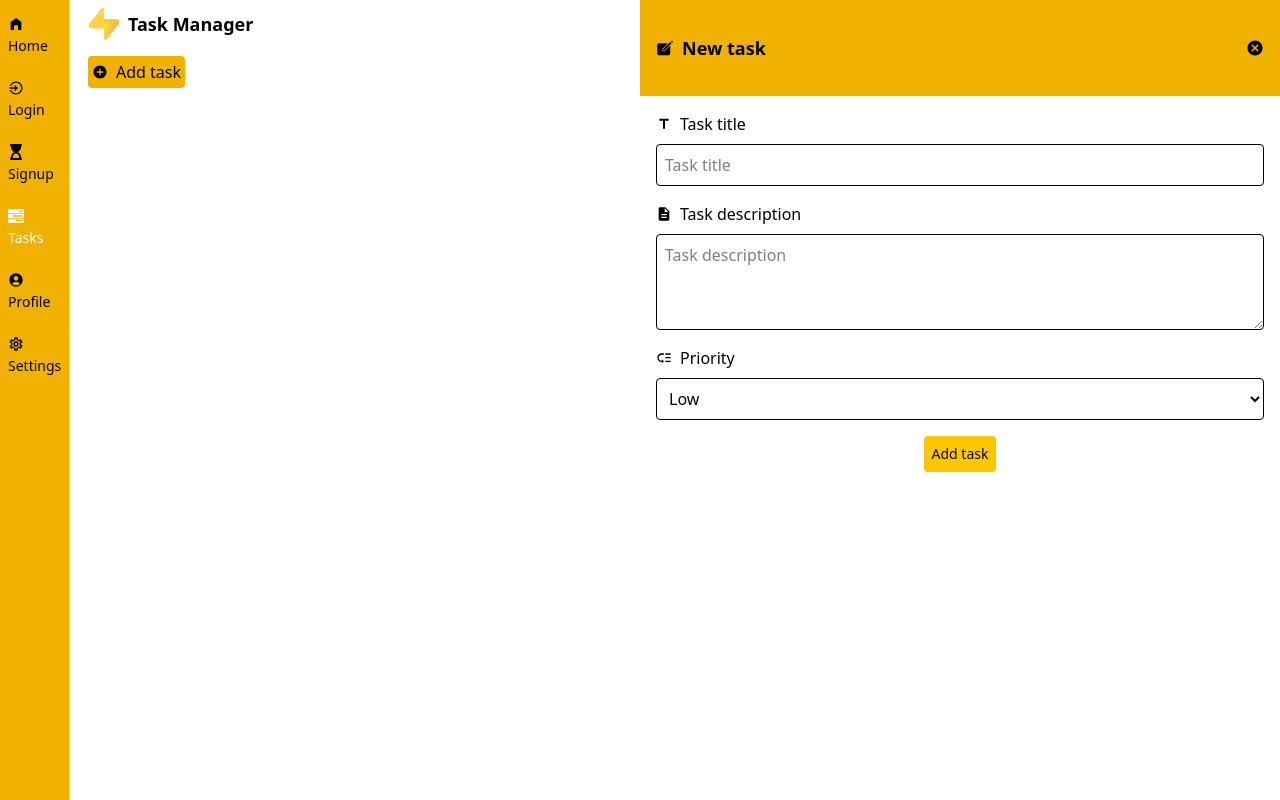
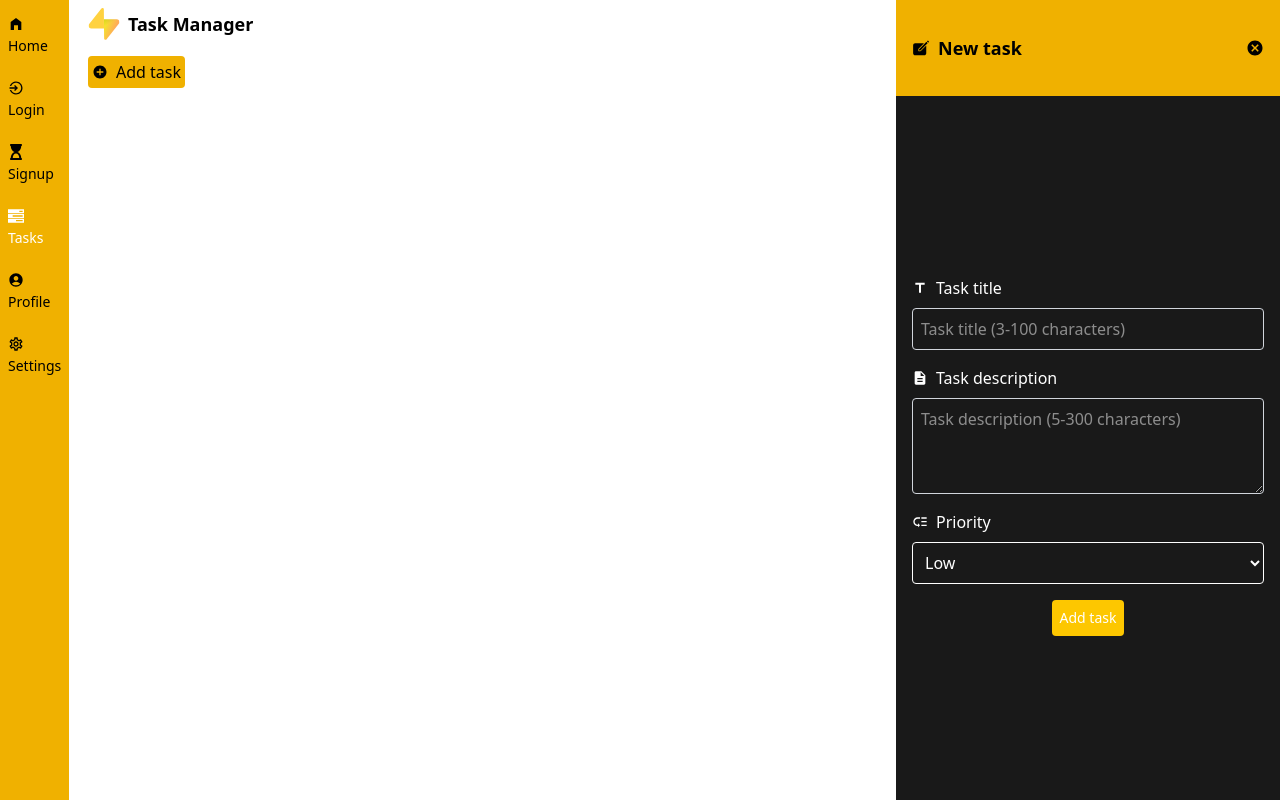
Before and after one commit to StevenMODIMO/task-manager-react-supabase, a React (Vite) app: page /tasks in a window 1280 px wide. Both pictures are taken after a click on the button "Add task". Built offline with nearby package versions, Linux system fonts and the light colour scheme; no server answers.

Commit message:
task-manager: react+supabase

```diff
--- a/src/actions/addTask.tsx
+++ b/src/actions/addTask.tsx
@@ -6,4 +6,17 @@ interface TaskProps {
   priority: string;
 }
 
-export const addTask = () => {};
+export const addTask = async ({ title, description, priority }: TaskProps) => {
+  const { data, error } = await supabase
+    .from("tasks")
+    .insert({
+      title,
+      description,
+      priority,
+      completed: false,
+      status: "on-going",
+    })
+    .single();
+
+  return { data, error };
+};
--- a/src/components/AddTaskForm.tsx
+++ b/src/components/AddTaskForm.tsx
@@ -1,4 +1,9 @@
-import { useState, type Dispatch, type SetStateAction } from "react";
+import {
+  useState,
+  type Dispatch,
+  type SetStateAction,
+  type FormEvent,
+} from "react";
 import { IoIosCreate } from "react-icons/io";
 import {
   MdCancel,
@@ -7,7 +12,7 @@ import {
   MdLowPriority,
 } from "react-icons/md";
 import { motion } from "motion/react";
-import { supabase } from "../supabase-client";
+import { addTask } from "../actions/addTask";
 
 interface FormProps {
   setOpenForm: Dispatch<SetStateAction<boolean>>;
@@ -17,13 +22,61 @@ export default function AddTaskForm({ setOpenForm }: FormProps) {
   const [title, setTitle] = useState("");
   const [description, setDescription] = useState("");
   const [priority, setPriority] = useState("low");
+  const [loading, setLoading] = useState(false);
+  const [error, setError] = useState<string | null>(null);
+  const [message, setMessage] = useState<string | null>(null);
+
+  const validateForm = () => {
+    if (title.trim().length < 3) {
+      return "Title must be at least 3 characters.";
+    }
+    if (title.trim().length > 100) {
+      return "Title must be less than 100 characters.";
+    }
+    if (description.trim().length < 5) {
+      return "Description must be at least 5 characters.";
+    }
+    if (description.trim().length > 300) {
+      return "Description must be less than 300 characters.";
+    }
+    return null;
+  };
+
+  const handleSubmit = async (e: FormEvent<HTMLFormElement>) => {
+    e.preventDefault();
+    setError(null);
+    setMessage(null);
+
+    const validationError = validateForm();
+    if (validationError) {
+      setError(validationError);
+      return;
+    }
+
+    setLoading(true);
+    const { error } = await addTask({ title, description, priority });
+    setLoading(false);
+
+    if (error) {
+      setError(error.message);
+      setMessage(null);
+      return;
+    }
+
+    setTitle("");
+    setDescription("");
+    setPriority("low");
+    setError(null);
+    setMessage("Task added successfully!");
+  };
+
   return (
     <motion.div
       initial={{ translateX: "100%" }}
       animate={{ translateX: "0%" }}
       exit={{ translateX: "100%" }}
       transition={{ duration: 0.3, ease: "easeInOut" }}
-      className="flex flex-col gap-4 fixed top-0 left-0 bg-white dark:bg-[rgba(0,0,0,0.5)] w-full h-full sm:w-[50%] sm:right-0 sm:left-auto"
+      className="flex flex-col gap-4 fixed top-0 left-0 bg-[rgba(0,0,0,0.9)] dark:bg-[rgba(0,0,0,0.5)] w-full h-full sm:w-[50%] sm:right-0 sm:left-auto lg:w-[30%]"
     >
       <header className="h-[12%] bg-yellow-500 text-black dark:text-white flex items-center justify-between px-4 font-semibold text-lg">
         <div className="flex items-center gap-2 font-semibold text-lg">
@@ -34,30 +87,50 @@ export default function AddTaskForm({ setOpenForm }: FormProps) {
           <MdCancel />
         </div>
       </header>
-      <div>
-        <form className="flex flex-col gap-4 text-black dark:text-yellow-500">
-          <label className="flex flex-col gap-2 mx-4">
+
+      <div className="flex-grow flex flex-col justify-center px-4">
+        <form
+          onFocus={() => {
+            setError(null);
+            setMessage(null);
+          }}
+          onSubmit={handleSubmit}
+          className="flex flex-col gap-4 text-white dark:text-yellow-500"
+        >
+          <label className="flex flex-col gap-2">
             <div className="flex items-center gap-2">
               <MdOutlineTitle className="dark:text-yellow-500" />
               <span className="dark:text-white">Task title</span>
             </div>
             <input
+              value={title}
+              onChange={(e) => setTitle(e.target.value)}
               type="text"
-              className="p-2 rounded outline-none border"
-              placeholder="Task title"
+              className={`p-2 rounded outline-none border dark:text-white ${
+                error?.includes("Title") ? "border-red-500" : "border-gray-300"
+              }`}
+              placeholder="Task title (3-100 characters)"
             />
           </label>
-          <label className="flex flex-col gap-2 mx-4">
+
+          <label className="flex flex-col gap-2">
             <div className="flex items-center gap-2">
               <MdDescription className="dark:text-yellow-500" />
               <span className="dark:text-white">Task description</span>
             </div>
             <textarea
-              className="p-2 h-24 rounded outline-none border"
-              placeholder="Task description"
+              value={description}
+              onChange={(e) => setDescription(e.target.value)}
+              className={`p-2 h-24 rounded outline-none border dark:text-white ${
+                error?.includes("Description")
+                  ? "border-red-500"
+                  : "border-gray-300"
+              }`}
+              placeholder="Task description (5-300 characters)"
             />
           </label>
-          <label className="flex flex-col gap-2 mx-4">
+
+          <label className="flex flex-col gap-2">
             <div className="flex items-center gap-2">
               <MdLowPriority className="dark:text-yellow-500" />
               <span className="dark:text-white">Priority</span>
@@ -72,9 +145,32 @@ export default function AddTaskForm({ setOpenForm }: FormProps) {
               <option value="low">Low</option>
             </select>
           </label>
-          <button className="bg-yellow-400 dark:text-black p-2 text-sm w-fit mx-auto rounded">
-            Add task
-          </button>
+
+          {loading ? (
+            <div className="flex items-center gap-2 justify-center bg-yellow-500 w-fit mx-auto p-2 rounded text-white text-sm">
+              <div className="rounded-full w-5 h-5 border-2 border-white animate-spin border-t-transparent"></div>
+              <span>Adding task...</span>
+            </div>
+          ) : (
+            <button
+              type="submit"
+              className="cursor-pointer bg-yellow-400 dark:text-black p-2 text-sm w-fit mx-auto rounded"
+            >
+              Add task
+            </button>
+          )}
+
+          {error && (
+            <div className="bg-red-500 text-white text-xs p-2 rounded w-full mx-auto text-center">
+              {error}
+            </div>
+          )}
+
+          {message && (
+            <div className="bg-green-500 text-white text-xs p-2 rounded w-full mx-auto text-center">
+              {message}
+            </div>
+          )}
         </form>
       </div>
     </motion.div>
--- a/src/pages/Tasks.tsx
+++ b/src/pages/Tasks.tsx
@@ -13,7 +13,7 @@ export default function Tasks() {
       <header>
         <button
           onClick={() => setOpenForm(true)}
-          className="flex items-center gap-2 p-1 bg-yellow-500 rounded"
+          className="cursor-pointer flex items-center gap-2 p-1 bg-yellow-500 rounded"
         >
           <IoMdAddCircle />
           <span>Add task</span>
```
